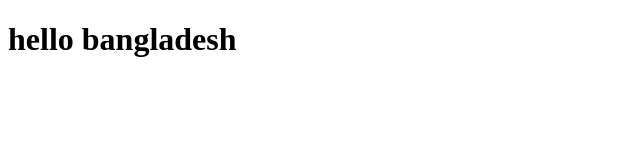
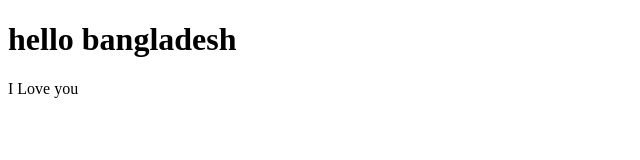
Before and after one commit to Razibul-Alam/my-second-project, a plain HTML site: page index.html in a window 1280 px wide. Shown: the full height of the page, 0-640 px from the left. Drawn offline with Linux system fonts and the light colour scheme.

Commit message:
adding something

```diff
--- a/index.html
+++ b/index.html
@@ -7,5 +7,6 @@
 </head>
 <body>
    <h1>hello bangladesh</h1>
+   <p>I Love you</p>
 </body>
 </html>
```
